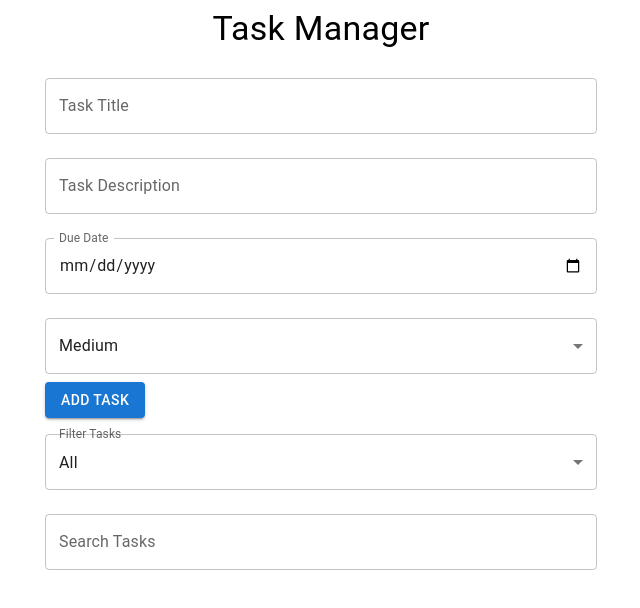
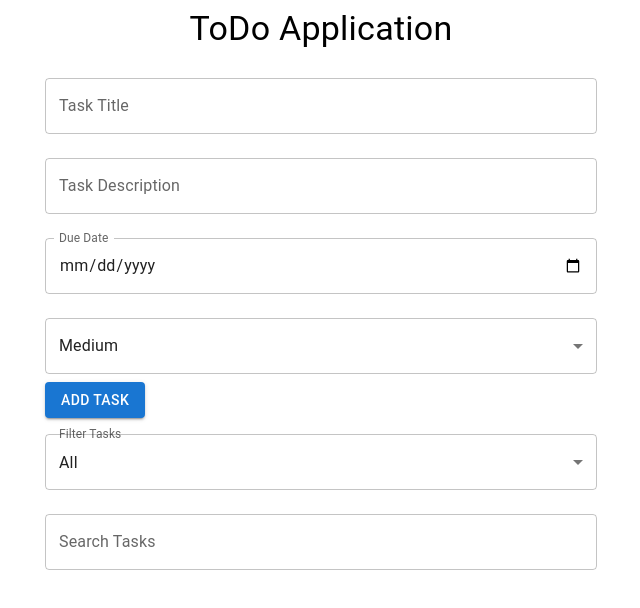
Before and after one commit to vikramlc-cognite/todo-app, a React (Create React App) app: page / in a window 1280 px wide. Shown: the top 608 px of the page, without its empty margins (319-959 px from the left). Built offline with nearby package versions, Linux system fonts and the light colour scheme.

Commit message:
Name change for applicatiob

```diff
--- a/src/App.tsx
+++ b/src/App.tsx
@@ -83,7 +83,7 @@ const App: React.FC = () => {
   return (
     <Container maxWidth="sm">
       <Typography variant="h4" align="center" gutterBottom>
-        Task Manager
+        ToDo Application
       </Typography>
 
       <TaskForm task={newTask} setTask={setNewTask} onSubmit={handleAddTask} />
```
